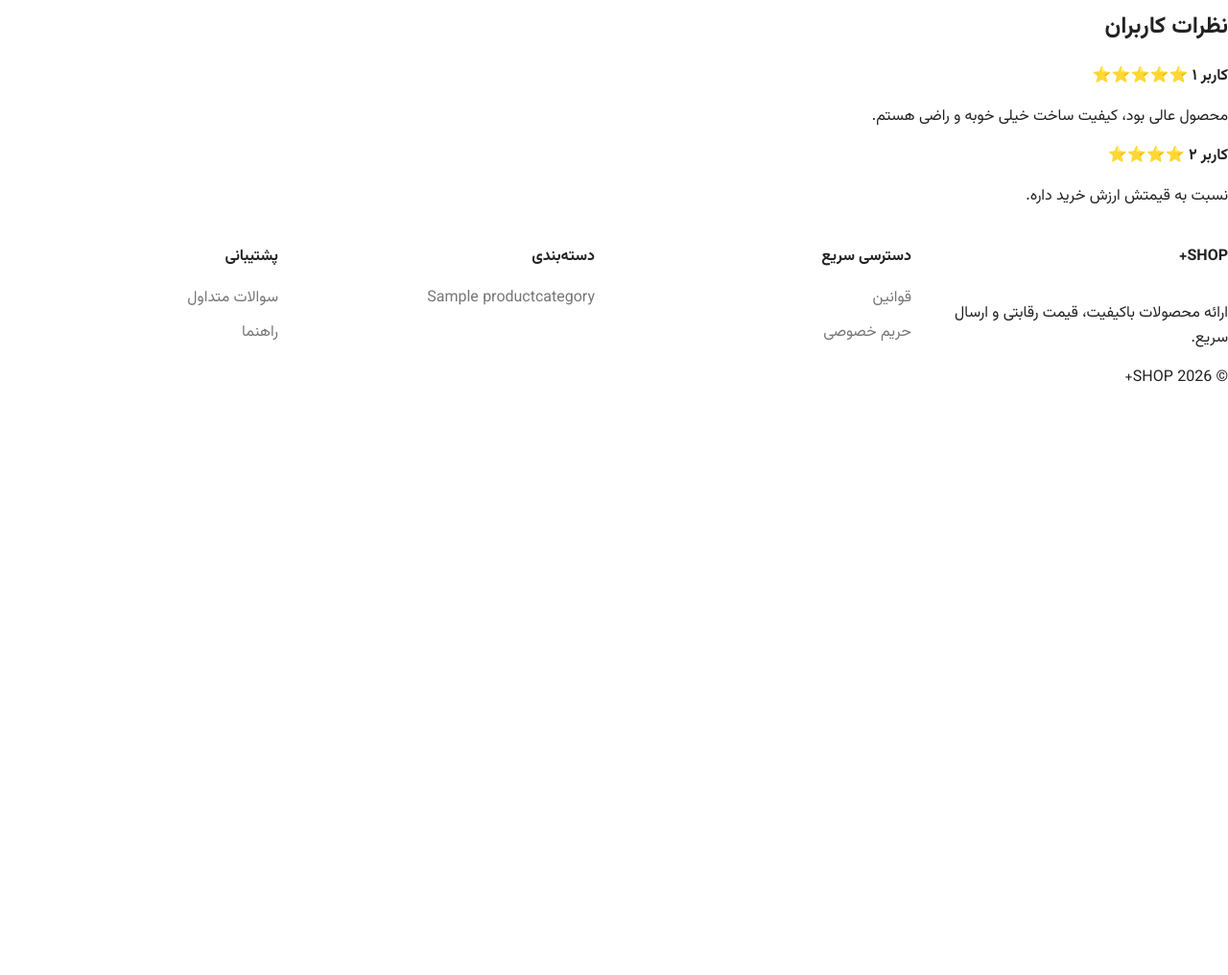
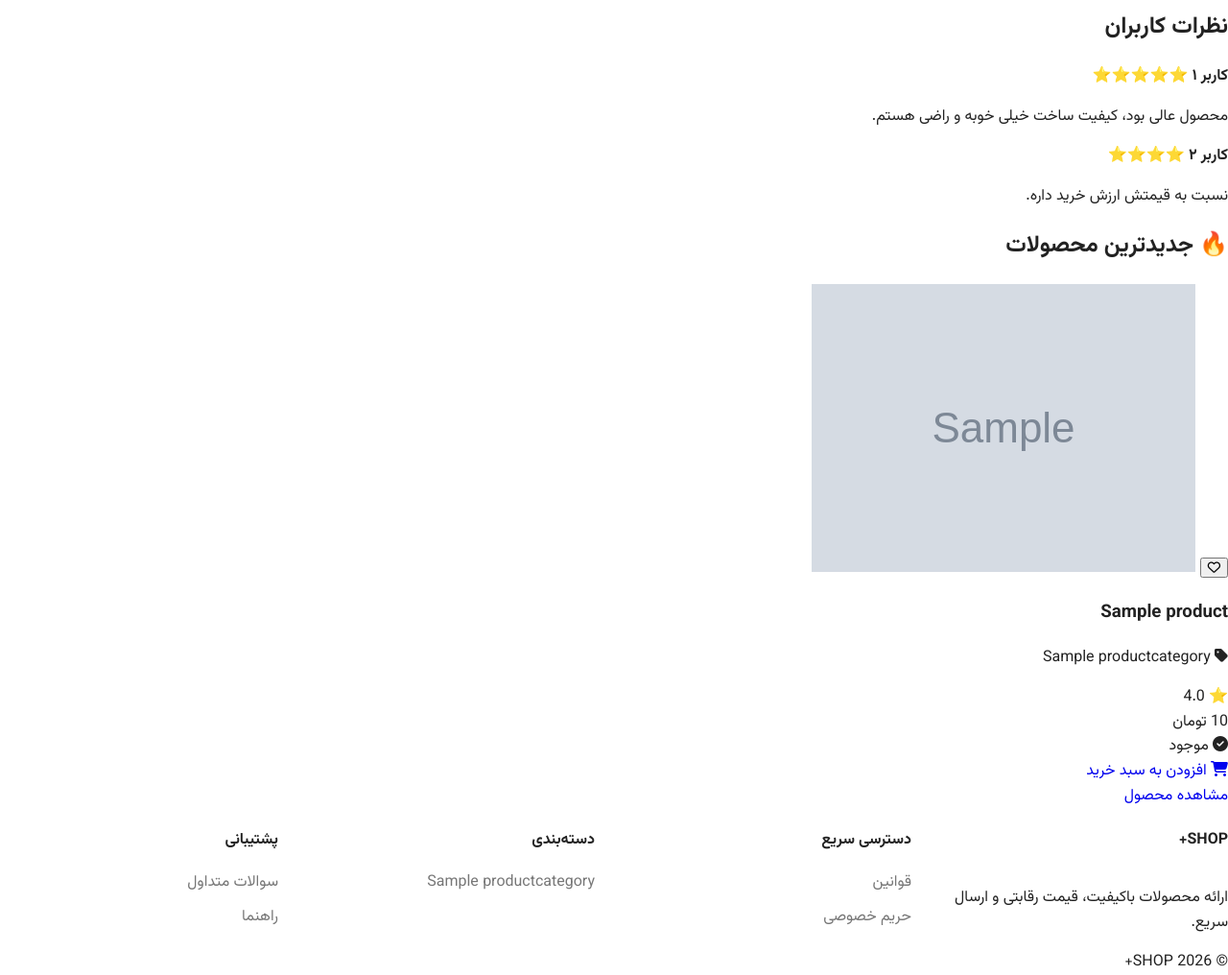
Before and after one commit to Fatemeyari/online-shop, a Django app: a page that uses core/templates/shop/product_single.html in a window 1280 px wide. Shown: the part 1630-2646 px from the top of the page at 96% size. Before the commit the page ends 2028 px from the top, so only its background shows below. Run offline with Django 4.2, Linux system fonts and the light colour scheme; tables that the repository leaves empty hold one stand-in row (values such as "Sample post"); grey boxes marked "Sample" are stand-in pictures; parts of the project's set-up code (start-up, migrations or seed data) failed here and were passed over.

Commit message:
add similar products feature

```diff
--- a/core/shop/templatetags/shop_tags.py
+++ b/core/shop/templatetags/shop_tags.py
@@ -10,6 +10,13 @@ def show_latest_products():
         status = ProductStatusType.publish.value).order_by("-created_time")[:8]
     return {"latest_products": latest_products}
 
+@register.inclusion_tag("includes/similar_products.html")
+def show_similar_products(product):
+    product_categories=product.category.all()
+    similar_products=Product.objects.filter(
+        status = ProductStatusType.publish.value , category__in=product_categories).distinct().order_by("-created_time")[:4]
+    return {"similar_products": similar_products}
+
 @register.inclusion_tag("includes/show_categories.html")
 def show_categories():
     categories=ProductCategory.objects.all()[:4]
--- /dev/null
+++ b/core/templates/includes/similar_products.html
@@ -0,0 +1,140 @@
+{% load static %}
+{% load static %}
+<h2>🔥 جدیدترین محصولات </h2>
+
+<div class="products-grid">
+
+            {% for product in similar_products %}
+
+            <div class="product-card">
+
+                {% if product.discount_percent %}
+
+                    <span class="discount">
+
+                        {{product.discount_percent}}٪
+
+                    </span>
+
+                {% endif %}
+
+                <button class="wishlist-btn">
+
+                    <i class="fa-regular fa-heart"></i>
+
+                </button>
+
+                <a href="{% url 'shop:product-detail' slug=product.slug %}" class="product-image">
+
+                    <img src="{{product.image.url}}" alt="{{product.title}}">
+
+                </a>
+
+                <div class="product-body">
+
+                    <h3 class="product-title">
+
+                        {{product.title}}
+
+                    </h3>
+
+                    <p class="product-category">
+
+                        <i class="fa-solid fa-tag"></i>
+
+                        {% for category in product.category.all %}
+
+                            {{category.title}}{% if not forloop.last %} ، {% endif %}
+
+                        {% endfor %}
+
+                    </p>
+
+                    <div class="product-rate">
+
+                        ⭐ {{product.avg_rate}}
+
+                    </div>
+
+                    <div class="product-price">
+
+                        {% if product.discount_percent %}
+
+                            <span class="old-price">
+                                قیمت اصلی : {{object.price}}<br>
+                            </span>
+
+                            <span class="new-price">
+                                قیمت با تخفیف : {{product.get_price}}<br>
+                            </span>
+
+                        {% else %}
+
+                            <span class="new-price">
+
+                                {{product.price}} تومان
+
+                            </span>
+
+                        {% endif %}
+
+                    </div>
+
+                    <div class="product-stock">
+
+                        {% if product.stock > 0 %}
+
+                            <i class="fa-solid fa-circle-check"></i>
+
+                            موجود
+
+                        {% else %}
+
+                            <i class="fa-solid fa-circle-xmark"></i>
+
+                            ناموجود
+
+                        {% endif %}
+
+                    </div>
+
+                </div>
+
+                <div class="product-footer">
+
+                    <a href="#" class="cart-btn">
+
+                        <i class="fa-solid fa-cart-shopping"></i>
+
+                        افزودن به سبد خرید
+
+                    </a>
+
+                    <a href="{% url 'shop:product-detail' slug=product.slug %}" class="view-btn"><br>
+
+                        مشاهده محصول
+
+                    </a>
+
+
+                </div>
+
+            </div>
+
+            {% empty %}
+
+            <div class="no-product">
+
+                <i class="fa-solid fa-box-open"></i>
+
+                <h2>
+
+                    محصولی یافت نشد.
+
+                </h2>
+
+            </div>
+
+            {% endfor %}
+
+</div>
--- a/core/templates/shop/product_single.html
+++ b/core/templates/shop/product_single.html
@@ -4,7 +4,7 @@
 {% block extra_css %}
 <link rel="stylesheet" href="{% static 'css/product_detail.css' %}">
 {% endblock %}
-
+{% load shop_tags %}
 {% block content %}
 
 <!-- ================= BREADCRUMB ================= -->
@@ -286,10 +286,8 @@
     </div>
 
 </section>
-<!-- =======================
-        PRODUCT TABS
-======================= -->
 
+<!-- ================= PRODUCT TABS ================= -->
 <section class="product-tabs">
 
     <div class="tabs-header">
@@ -322,9 +320,8 @@
 
 </section>
 
-<!-- =======================
-        SPECIFICATIONS
-======================= -->
+
+<!-- ================= SPECIFICATIONS ================= -->
 
 <section class="spec-section">
 
@@ -368,9 +365,8 @@
 
 </section>
 
-<!-- =======================
-        COMMENTS (STATIC SAMPLE)
-======================= -->
+
+<!-- ================= COMMENTS (STATIC SAMPLE) ================= -->
 
 <section class="comments">
 
@@ -403,5 +399,5 @@
     </div>
 
 </section>
-
+{% show_similar_products object %}
 {% endblock %}
```
